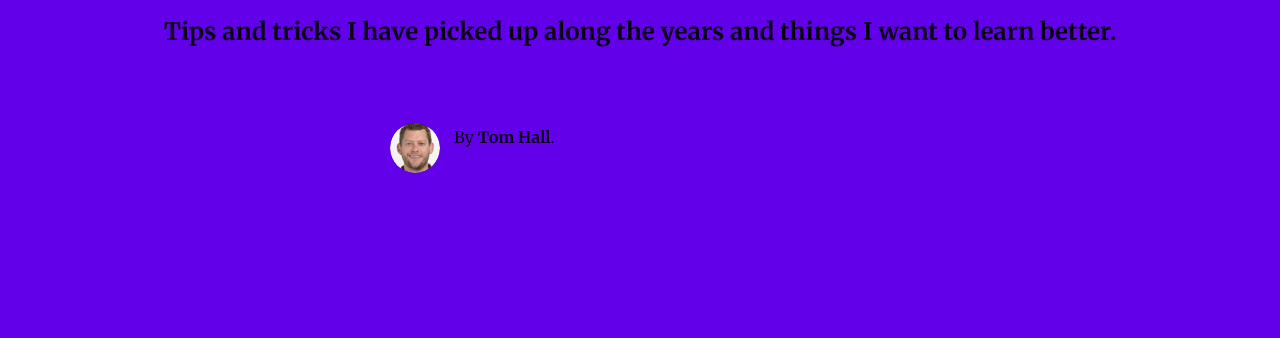
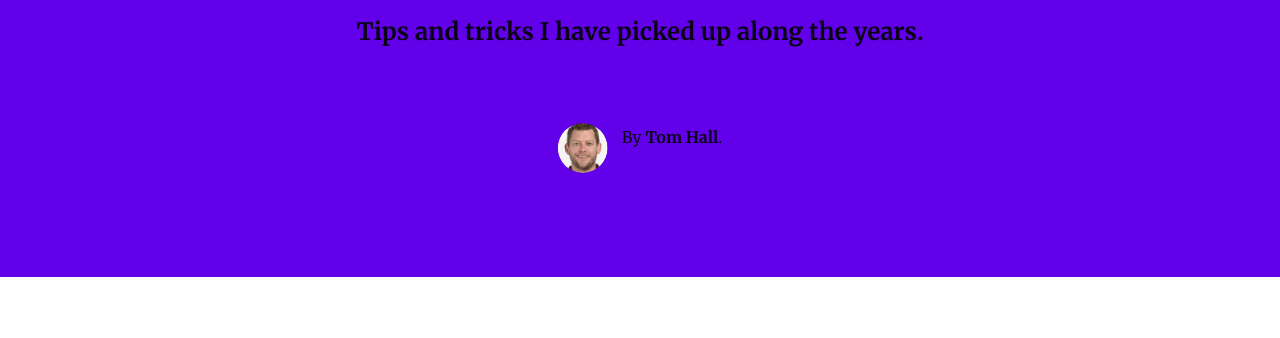
Before and after one commit to thall1961/me, a Gatsby site: page /mvp/ in a window 1280 px wide. Shown: the part 238-576 px from the top of the page. Built offline with nearby package versions, Linux system fonts and the light colour scheme; Gatsby itself is replaced by a stand-in of ours; some packages are replaced by stand-ins of ours.

Commit message:
styling 5

```diff
--- a/src/components/bio.tsx
+++ b/src/components/bio.tsx
@@ -37,7 +37,12 @@ const Bio = () => {
   return (
     <div
       style={{
+        position: 'absolute',
+        bottom: '0',
+        left: '50%',
+        transform: 'translate(-50%, -50%)',
         display: `flex`,
+        justifyContent: 'center',
         margin: `${rhythm(2.5)} auto`,
         textAlign: 'center',
         maxWidth: '500px'
--- a/src/components/layout.tsx
+++ b/src/components/layout.tsx
@@ -61,7 +61,8 @@ function Layout({location, children}: InferProps<typeof Layout.propTypes>) {
       <div style={{
         padding: `${rhythm(7)} 0`,
         background: '#6200EA',
-        textAlign: 'center'
+        textAlign: 'center',
+        position: 'relative'
       }}
       >
         <header style={{
@@ -73,8 +74,7 @@ function Layout({location, children}: InferProps<typeof Layout.propTypes>) {
           textAlign: 'center',
           fontWeight: 'bold',
           fontSize: '24px'
-        }}>Tips and tricks I have picked up along the years and things I want to learn
-          better.</p>
+        }}>Tips and tricks I have picked up along the years.</p>
         <Bio/>
       </div>
       <div
```
